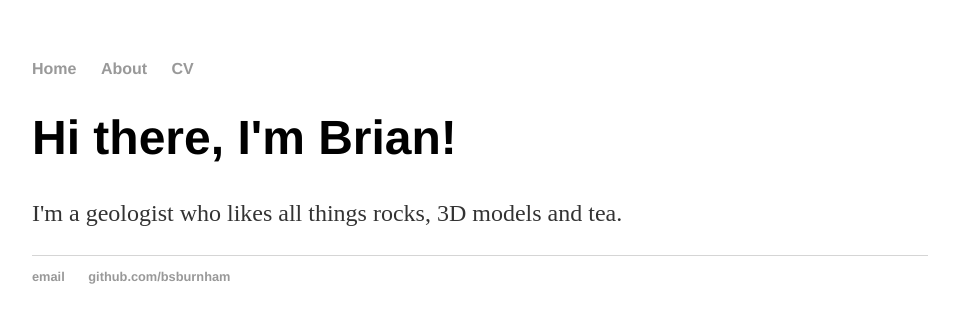
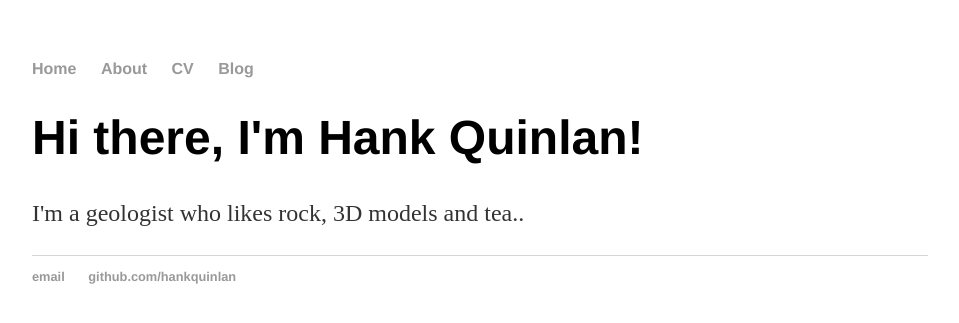
Before and after one commit to bsburnham/bsburnham.github.io, a Jekyll site: the page built from index.html, in a window 1280 px wide. Shown: the top 323 px of the page, without its empty margins (160-1119 px from the left). Built offline with Jekyll 4.4.1, drawn with Linux system fonts in a browser that asks for light colours.

Commit message:
Update index.html
changed the layout to take Jekyl style layouts

```diff
--- a/index.html
+++ b/index.html
@@ -1,29 +1,8 @@
-<!DOCTYPE html>
-<html>
-	<head>
-		<title>Brian Burnham, Geologist (usually)</title>
-		<!-- link to main stylesheet -->
-		<link rel="stylesheet" type="text/css" href="/css/main.css">
-	</head>
-	<body>
-		<nav>
-    		<ul>
-        		<li><a href="/">Home</a></li>
-	        	<li><a href="/about">About</a></li>
-        		<li><a href="/cv">CV</a></li>
-    		</ul>
-		</nav>
-		<div class="container">
-    		<div class="blurb">
-        		<h1>Hi there, I'm Brian!</h1>
-				<p>I'm a geologist who likes all things rocks, 3D models and tea.</a></p>
-    		</div><!-- /.blurb -->
-		</div><!-- /.container -->
-		<footer>
-    		<ul>
-        		<li><a href="mailto:bsburnham@gmail.com">email</a></li>
-        		<li><a href="https://github.com/bsburnham">github.com/bsburnham</a></li>
-			</ul>
-		</footer>
-	</body>
-</html>
+---
+layout: default
+title: Brian Burnham, PhD
+---
+<div class="blurb">
+	<h1>Hi there, I'm Hank Quinlan!</h1>
+	<p>I'm a geologist who likes rock, 3D models and tea..</a></p>
+</div><!-- /.blurb -->
```
